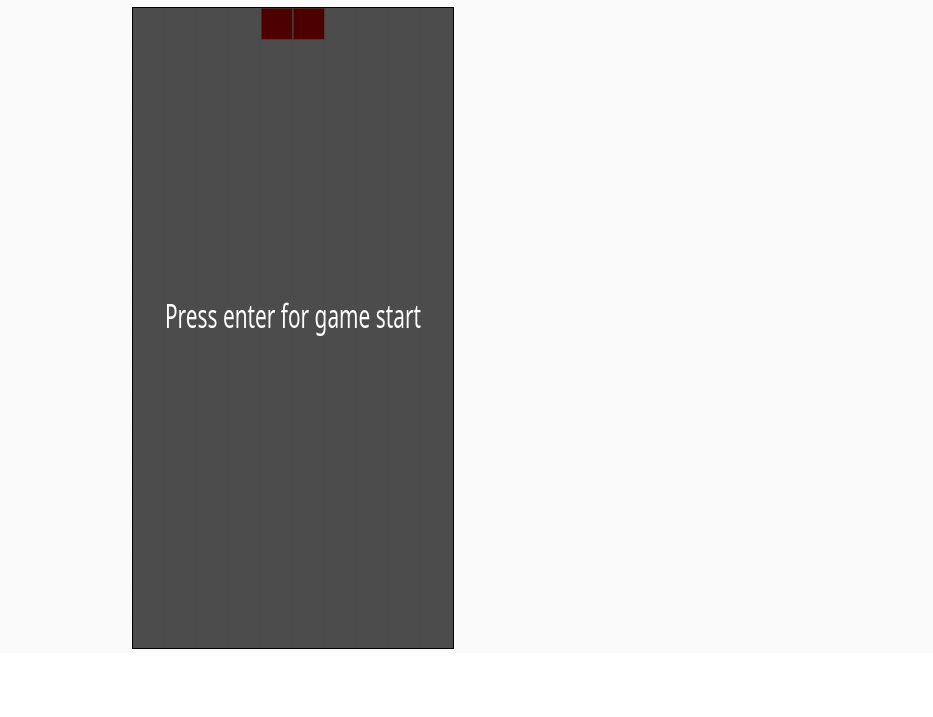
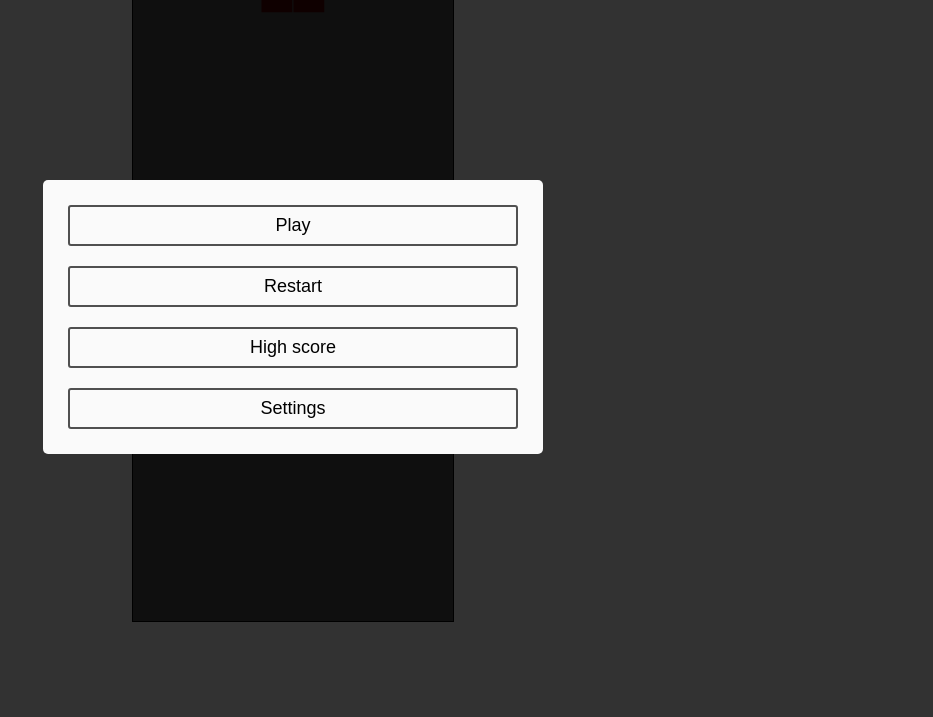
Before and after one commit to gkhabada/gkhabada-tetris, a website built with Vite: page index.html in a window 1280 px wide. Shown: the part 83-800 px from the top of the page, without its empty margins (347-1280 px from the left). Built offline with nearby package versions, Linux system fonts and the light colour scheme; a web font is replaced by a local one.

Commit message:
feat: add game menu dialog

```diff
--- a/index.html
+++ b/index.html
@@ -4,20 +4,38 @@
     <meta charset="UTF-8" />
     <link rel="icon" type="image/svg+xml" href="favicon.svg" />
     <meta name="viewport" content="width=device-width, initial-scale=1.0" />
-    <link rel="stylesheet" href="src/style.css">
+    <link rel="stylesheet" href="src/styles/style.css">
     <link href="https://fonts.googleapis.com/css2?family=Alegreya+SC:wght@500&display=swap" rel="stylesheet">
     <title>Gkhabada tetris</title>
   </head>
   <body>
-    <div id="app">
+    <div id="tetris">
       <h1>Tetris</h1>
-      <div id="tetris-info">
+
+      <div class="tetris__menu">
+        <ul class="menu__list">
+          <li>
+            <button class="menu__item">Play</button>
+          </li>
+          <li>
+            <button class="menu__item">Restart</button>
+          </li>
+          <li>
+            <button class="menu__item">High score</button>
+          </li>
+          <li>
+            <button class="menu__item">Settings</button>
+          </li>
+        </ul>
+      </div>
+
+      <div id="tetris__info">
         <p>
           score:
           <span class="score">0</span>
         </p>
       </div>
     </div>
-    <script type="module" src="/src/main.ts"></script>
+    <script type="module" src="/src/ts/main.ts"></script>
   </body>
 </html>
--- a/src/style.css
+++ /dev/null
@@ -1,25 +0,0 @@
-body {
-  margin: 0;
-  position: relative;
-}
-
-#app {
-  font-family: Avenir, Helvetica, Arial, sans-serif;
-  -webkit-font-smoothing: antialiased;
-  -moz-osx-font-smoothing: grayscale;
-  text-align: center;
-  color: #2c3e50;
-  padding-top: 10px;
-  background-color: #fafafa;
-}
-
-h1 {
-  font-family: 'Alegreya SC', serif;
-  letter-spacing: 0.5rem;
-}
-
-#tetris-info {
-  position: absolute;
-  right: 20px;
-  top: 20px;
-}
--- /dev/null
+++ b/src/styles/style.css
@@ -0,0 +1,87 @@
+body {
+  margin: 0;
+  position: relative;
+}
+
+#tetris {
+  font-family: Avenir, Helvetica, Arial, sans-serif;
+  -webkit-font-smoothing: antialiased;
+  -moz-osx-font-smoothing: grayscale;
+  text-align: center;
+  color: #2c3e50;
+  padding-top: 10px;
+  background-color: #fafafa;
+  min-height: 100vh;
+  box-sizing: border-box;
+}
+
+h1 {
+  font-family: 'Alegreya SC', serif;
+  letter-spacing: 0.5rem;
+  margin: 0.5rem 0;
+}
+
+#tetris__info {
+  position: absolute;
+  right: 20px;
+  top: 20px;
+}
+
+.tetris__menu {
+  position: fixed;
+  left: 0;
+  top: 0;
+  width: 100vw;
+  height: 100vh;
+  display: flex;
+  align-items: center;
+  justify-content: center;
+}
+
+.tetris__menu:after {
+  content: '';
+  width: 100%;
+  height: 100%;
+  background-color: rgba(0, 0, 0, .8);
+  left: 0;
+  top: 0;
+  position: absolute;
+}
+
+.menu__list {
+  position: relative;
+  z-index: 2;
+
+  width: 90%;
+  max-width: 500px;
+  padding: 25px;
+  box-sizing: border-box;
+  background-color:#fafafa;
+  border-radius: 5px;
+}
+
+.menu__list li {
+  list-style: none;
+  margin-bottom: 20px
+}
+
+.menu__list li:last-child {
+  margin-bottom: 0;
+}
+
+.menu__item {
+  padding-top: 8px;
+  padding-bottom: 8px;
+  width: 100%;
+  transition: .2s;
+  border-radius: 3px;
+  border: 2px solid #505050;
+  font-size: 18px;
+  background-color:#fafafa;
+}
+
+.menu__item:hover {
+  cursor: pointer;
+  background-color:#505050;
+  color: #fafafa;
+}
--- a/src/main.ts
+++ b/src/ts/main.ts
@@ -2,7 +2,7 @@ import { STATUS } from './constants';
 import Game from './game';
 import View from './view';
 
-const app = document.getElementById('app');
+const app = document.getElementById('tetris');
 
 const game = new Game();
 const view = new View(app, 320, 640, 20, 10);
--- a/src/view.ts
+++ b/src/ts/view.ts
@@ -67,7 +67,7 @@ export default class view {
   }
 
   setScore(points: number) {
-    const info : HTMLElement = document.getElementById('tetris-info');
+    const info : HTMLElement = document.getElementById('tetris__info');
     info.querySelector('.score').innerHTML = points;
     // elementP.innerHTML = ` ${points}`;
   }
--- /dev/null
+++ b/vite.config.js
@@ -0,0 +1,3 @@
+export default {
+  // config options
+}
```
Also changed, not shown: src/ts/constants.ts (renamed from src/constants.ts), src/ts/game.ts (renamed from src/game.ts).
